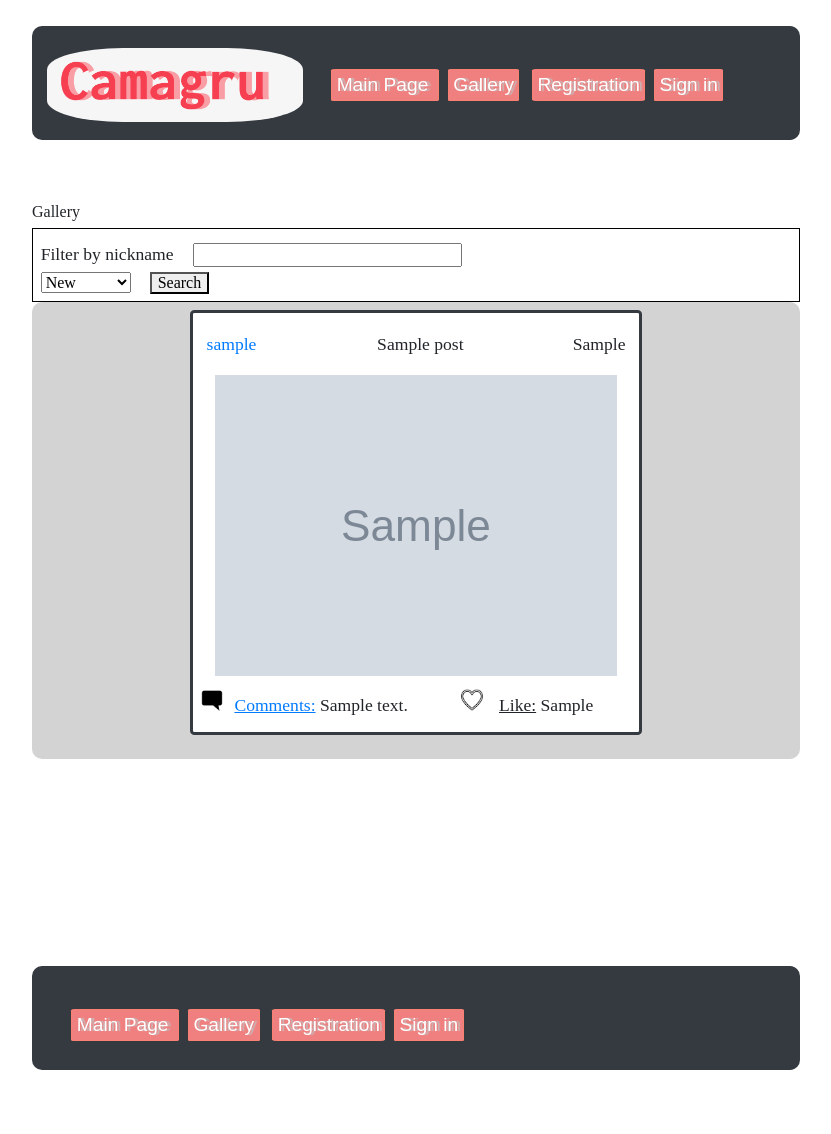
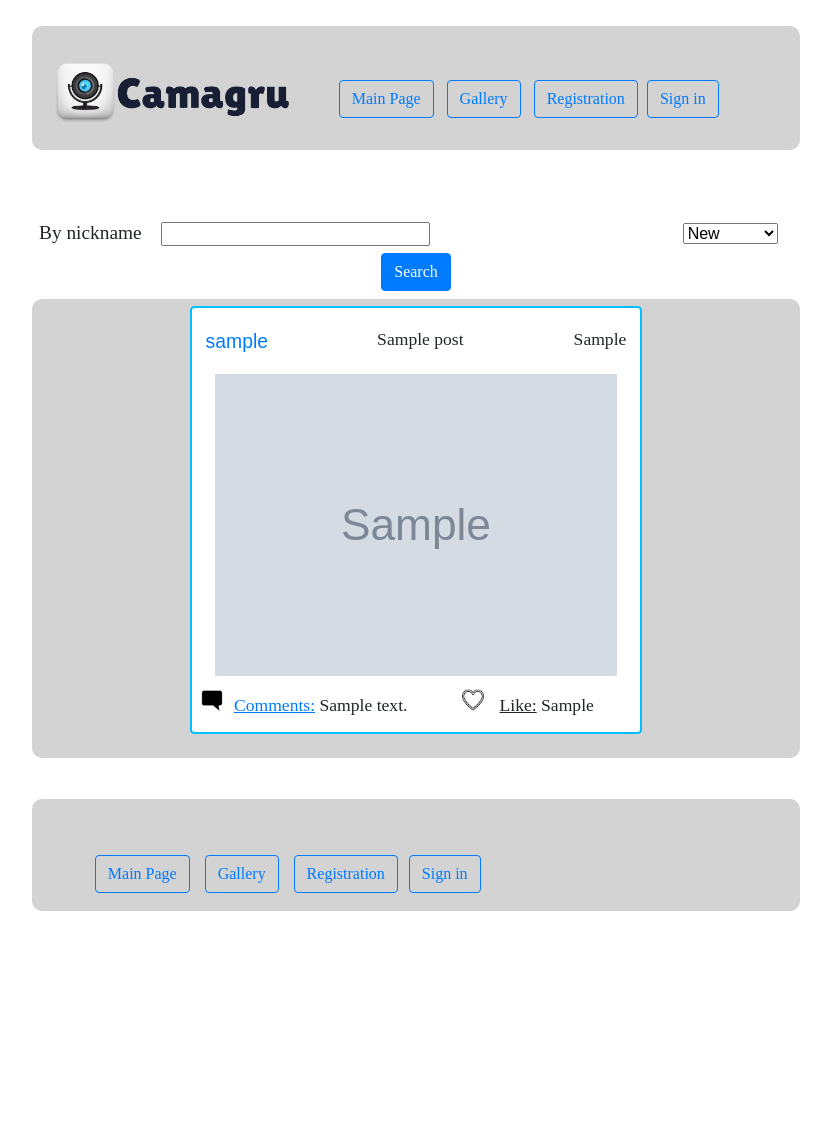
Before and after one commit to TimiTeam/Camagru, a PHP site: page /camagru/gallery/show in a window 1280 px wide. Shown: the whole page, without its empty margins (224-1055 px from the left). After the commit the page ends 911 px from the top, so only its background shows below. Run offline with PHP 8.4, Linux system fonts and the light colour scheme; tables that the repository leaves empty or names only in its code hold one stand-in row (values such as "Sample post"); grey boxes marked "Sample" are stand-in pictures.

Commit message:
Almost done

```diff
--- a/app/controllers/GalleryController.class.php
+++ b/app/controllers/GalleryController.class.php
@@ -48,22 +48,24 @@ class GalleryController extends Controller{
                 	echo 'error';
             }
             else
-                echo 'error';
+				header("Location: /camagru/gallery/show");
+        }
+        echo
+		header("Location: /camagru/gallery/show");
+
 		exit;
-        }
-        echo 'error';
     }
 
     public function showPostAction(){
         if ($_SERVER['REQUEST_METHOD'] == 'GET' && isset($_GET['post_id'])){
 			$post_id = htmlentities($_GET['post_id']);
 			$post = $this->model->getCurrentPost($post_id);
+			if ($post){
         		if (isset($_GET['comment'])){
         			$comment = htmlentities($_GET['comment']);
         			$this->model->updateCommentToPost($post, $comment);
-				$post = $this->model->getCurrentPost($post_id);
 					$url = explode('&', $_SERVER['REQUEST_URI']);
-				header('Location: http://localhost:8080'.$url[0]);
+					header('Location: '.$url[0]);
 					exit;
 				}
             	$comments = [];
@@ -72,7 +74,11 @@ class GalleryController extends Controller{
 					$likes = $this->model->getPostLikes($post['id']);
 					$comments = $this->model->getPostComments($post['id']);
 				}
+
 				$this->view->render("Post", array('post' => $post, 'comments' => $comments, 'likes' => $likes));
+			}
+			else
+				header("Location: /camagru/gallery/show");
         }
         exit;
     }
@@ -85,8 +91,16 @@ class GalleryController extends Controller{
                 $posts = $this->model->getAllUserPosts($user['nickname']);
 				$posts = array_reverse($posts);
                 $likes = $this->model->getAllLikes($posts);
+                $user['post_count'] = count($posts);
+				$user['like_count'] = 0;
+				$user['comment_count'] = 0;
+				foreach ($posts as $post){
+					$user['like_count'] += $post['like'];
+					$user['comment_count'] += $post['comments'];
+				}
 				$this->view->render($user['nickname'], array('userInfo' => $user, 'data' => $posts, 'likes' => $likes));
-            }
+            }else
+				header("Location: /camagru/gallery/show");
         }
 		exit;
     }
--- a/app/style/camagru.css
+++ b/app/style/camagru.css
@@ -65,49 +65,40 @@ p {
     display: inline-flex;
     margin-top: 2%;
     border-radius: 10px;
-    background-color: #343a40;
+    background-color: lightgrey;
     margin-bottom: 5%;
 }
 
 .logo_div{
     margin-top: 1%;
-    width: 35%;
+    width: 40%;
 }
 
 .logo{
-    border-radius: 30%;
     width: 100%;
-    padding: 2px;
+    margin: 1%;
 }
 
 .logo:hover{
-    border: 2px double coral;
-    padding: 0px;
+
 }
 
 .hr{
-    padding: 3%;
-    padding-top: 5%;
-    width: 65%;
+    width: 80%;
+    margin-top: 5%;
+    padding-left: 6%;
 }
 ul.hr li {
     display: inline;
+    width: 10%;
+    text-decoration: none;
+}
+
+.menu_elem{
     margin: 1%;
-    width: 5%;
-    background: lightcoral;
-    border: 1px solid salmon;
-    border-radius: 5%;
-    font-size: 120%;
-    font-family: Arial, "Apple Braille", monospace;
-    color: white;
-    padding: 1%;
-    text-shadow: 3px 0px 1px rgba(200,180,180,100);
 }
 
 ul.hr li:hover{
-    background: lemonchiffon;
-    color: red;
-    text-shadow: none;
 }
 a{
     text-decoration: none;
@@ -142,6 +133,7 @@ input{
 .data{
     text-align: left;
     width: 64%;
+    min-width: 200px;
     text-decoration-color: blue;
 }
 
@@ -175,9 +167,8 @@ input{
 .searchBy{
     display: -moz-inline-block;
     width: 100%;
-    margin-top: 1%;
-    padding: 1%;
-    border: 1px solid black;
+    margin-bottom: 1%;
+    text-align: center;
 }
 
 .input_nickname{
@@ -188,11 +179,15 @@ input{
 .select_sort{
     margin-right: 2%;
     display: inline-flex;
+    position: relative;
+    font-family: Arial;
 }
 
 .title_filer{
     display: inline-flex;
+    font-family: "Apple SD Gothic Neo";
     margin-right: 2%;
+    font-size: 110%;
 }
 
 .simple_button:hover{
--- a/app/style/photo.css
+++ b/app/style/photo.css
@@ -10,13 +10,13 @@ body {
 
 .main_panel{
     width: 60%;
-    min-height: 720px;
     margin-left: 20%;
 }
 
 div.cont{
     width: 100%;
-    min-width: 300px;
+    height: auto;
+    min-width: 350px;
     display: inline-flex;
     border: 2px dashed blueviolet;
 }
--- a/app/style/show.css
+++ b/app/style/show.css
@@ -1,18 +1,24 @@
 
 .user_photo{
     padding: 1%;
-    min-width: 500px;
     background-color: lightgrey;
     border-radius: 10px;
     text-align: center;
 }
 
 .post_info{
-    border: 3px solid #343a40;
+    border: 2px solid deepskyblue;
     border-radius: 1%;
     background-color: #ffffff;
     width: 60%;
     margin-left: 20%;
+}
+
+.post_info:hover{
+    border: 2px solid #0099ff;
+    -webkit-box-shadow: 1px 4px 10px 0px rgb(102, 209, 255);
+    -moz-box-shadow: 1px 4px 10px 0px rgb(102, 209, 255);
+    box-shadow: 1px 4px 10px 0px rgb(102, 209, 255);
 }
 
 .img_user{
@@ -25,12 +31,26 @@
     display: inline-flex;
 }
 
+.table_info{
+    margin-top: 1%;
+    font-size: 110%;
+}
+.table_info p{
+    font-family: Arial, "Apple Braille", monospace;
+    text-align: center;
+}
+
 .left_text{
     width: 20%;
     margin: 1%;
     text-align: left;
-    font-size: 100%;
+    font-family: Arial, "Apple Braille", monospace;
+    font-size: 110%;
     padding: 2%;
+}
+
+a{
+    text-decoration: none;
 }
 
 .center_text{
@@ -50,16 +70,15 @@
 
 .users_likes{
     display: none;
-    border: 1px dashed black;
     position: absolute;
     min-width: 8%;
     margin-left: 8%;
-    padding: 1%;
+    padding-top: 0.5%;
+    padding-bottom: 0.5%;
+    border-radius: 10px;
     line-height: 1.5;
-    background-color: rgb(0,0,0);
-    background-color: rgba(120, 74, 226, 0.92);
+    background-color: rgba(180, 180, 220, 0.92);
     overflow: auto;
-    text-align: center;
     z-index: 1000;
 }
 
@@ -69,7 +88,7 @@
     border: 4px double red;
     font-size: 150%;
     margin-left: 22%;
-    min-height: 60px;
+    min-height: 200px;
     overflow: auto;
     background: white;
     text-align: center;
--- a/app/views/account/makePhoto.php
+++ b/app/views/account/makePhoto.php
@@ -13,7 +13,7 @@ if (!isset($_SESSION['user_in']))
             </div>
             <div ">
                 <p>Title
-                    <input class="title" type="text" id="post_title" name="title" required maxlength="150">><br>
+                    <input class="title" type="text" id="post_title" name="title" required maxlength="150"><br>
                 </p>
                 <p>
                     <img class="img_modal" id="posting_image">
@@ -27,7 +27,6 @@ if (!isset($_SESSION['user_in']))
             </div>
         </div>
     </div>
-    <h2>Make your photo here</h2>
     <div class="cont">
         <div class="masks" id="masks">
             <?php
--- a/app/views/account/reset.php
+++ b/app/views/account/reset.php
@@ -1,3 +1,8 @@
+<?php
+if (!isset($_SESSION['user_in']))
+	header("Location: http://localhost:8080/camagru/");
+?>
+
 <div class="main_panel">
 <form method="POST" action>
     <table>
--- a/app/views/gallery/show.php
+++ b/app/views/gallery/show.php
@@ -1,10 +1,9 @@
 
 <div class="main_panel">
-    <h2> Gallery</h2>
     <div class="searchBy">
         <form action="" method="get">
             <div class="title_filer">
-                <p>Filter by nickname</p>
+                <p>By nickname</p>
             </div>
             <div class="input_nickname">
                 <input type="text" size="80" name="nickname">
@@ -18,7 +17,7 @@
                     <option value="older">Older</option>
                 </select>
             </div>
-            <button>Search</button>
+            <button class="btn btn-primary">Search</button>
         </form>
     </div>
 <?php
--- a/app/views/layout/default.php
+++ b/app/views/layout/default.php
@@ -1,11 +1,11 @@
 <?php
     if (isset($_SESSION['user_in'])){
-        $dt = array ('Register' =>'<a href="/camagru/account/makePhoto"><li>Make Photo</li>',
-            'LogIn' => '<a href="/camagru/account/logout"><li>Sign out</li></a>');
+        $dt = array ('Register' =>'<a href="/camagru/account/makePhoto" class="btn btn-outline-primary menu_elem"><li>Make Photo</li>',
+            'LogIn' => '<a href="/camagru/account/logout" class="btn btn-outline-primary menu_elem"><li>Sign out</li></a>');
     }
     else{
-        $dt = array ('Register' =>'<a href="/camagru/account/register"><li>Registration</li>',
-            'LogIn' => '<a href="/camagru/account/login"><li>Sign in</li></a>');
+        $dt = array ('Register' =>'<a href="/camagru/account/register" class="btn btn-outline-primary menu_elem"><li>Registration</li>',
+            'LogIn' => '<a href="/camagru/account/login" class="btn btn-outline-primary menu_elem"><li>Sign in</li></a>');
     }
     ?>
     <!DOCTYPE html>
@@ -28,13 +28,13 @@
     <div class="hor_list">
         <div class="logo_div">
             <a href="/camagru/">
-                <img class="logo" src="/camagru/app/res/camagru.png">
+                <img class="logo" src="/camagru/app/res/bigLogo.png">
             </a>
         </div>
         <ul class="hr">
-            <a href="/camagru/"><li>Main Page </li>
+            <a href="/camagru/" class="btn btn-outline-primary menu_elem"><li>Main Page </li>
             </a>
-            <a href="/camagru/gallery/show"><li>Gallery</li></a>
+            <a href="/camagru/gallery/show" class="btn btn-outline-primary menu_elem"><li>Gallery</li></a>
             <?php
                 foreach($dt as $d)
                     echo $d;
@@ -49,8 +49,9 @@
     <footer>
     <div class="hor_list">
         <ul class="hr">
-            <a href="/camagru/"><li>Main Page </li></a>
-            <a href="/camagru/gallery/show"><li>Gallery</li></a>
+            <a href="/camagru/" class="btn btn-outline-primary menu_elem"><li>Main Page </li>
+            </a>
+            <a href="/camagru/gallery/show" class="btn btn-outline-primary menu_elem"><li>Gallery</li></a>
             <?php
                 foreach($dt as $d)
                     echo $d;
--- a/app/views/main/index.php
+++ b/app/views/main/index.php
@@ -22,14 +22,14 @@
         <a href="http://localhost:8080/camagru/account/login" class="btn btn-success">Sign in!</a>
         <p>Or if you dont have <b>account</b> <br> Just a click in:</p>
         <a href="http://localhost:8080/camagru/account/register" class="btn btn-success">Create account</a>';
-	} else if ($user)
+	} else if ($user) {
 		echo '<div class="welcome">
                 <p> Hello <b class="user_name">' . $user['first_name'] . ' ' . $user['last_name'] . '</b></p>
              </div>
               <div class="account_settings">
         <br>
             <a href="/camagru/account/settings">
-                <button class="btn btn-secondary">Account Settings</button>
+                <button class="btn btn-primary btn-lg active">Account Settings</button>
             </a>
             </p>
 
@@ -80,6 +80,7 @@
               </div>';
 			}
 		}
+
 		echo '<br></div><br>
         <p>You can create a new photo with a many different mask and publish it\'s.<br>
         The users can see your photos but only a connected user can like and/or comment your posts.</p>
@@ -157,6 +158,7 @@
 			}
 			echo '</div>';
 		}
+	}
 	?>
 </div>
 <script>
```
Also changed, not shown: app/views/gallery/account.php (+34 -5 lines), app/res/bigLogo.png (added), 1 other file. Lines whose indentation alone changed are shown as unchanged.
